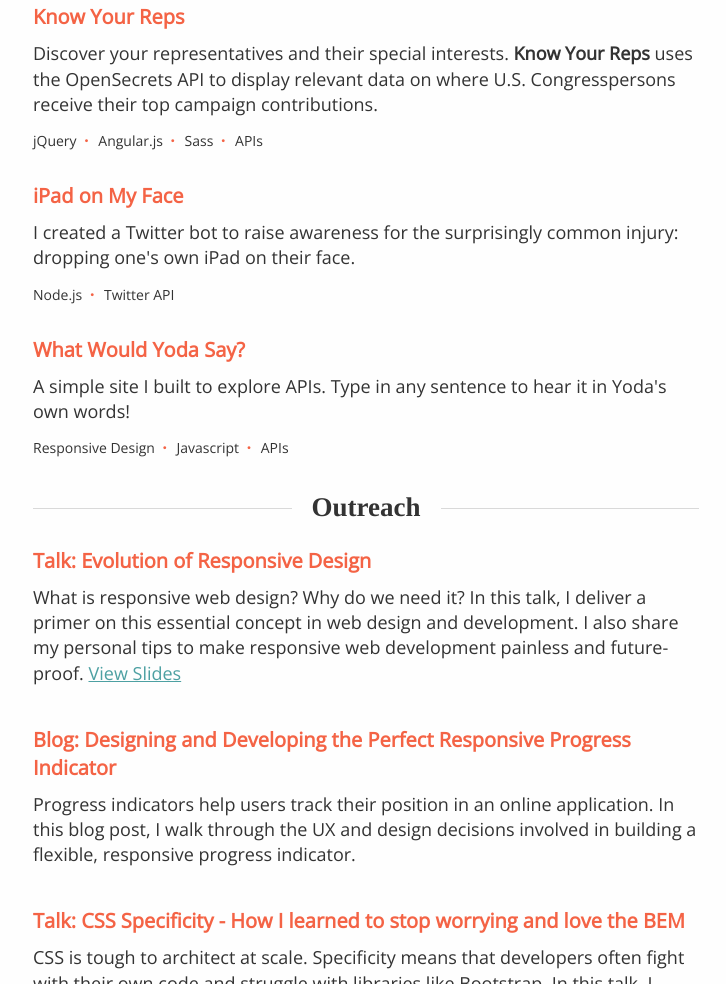
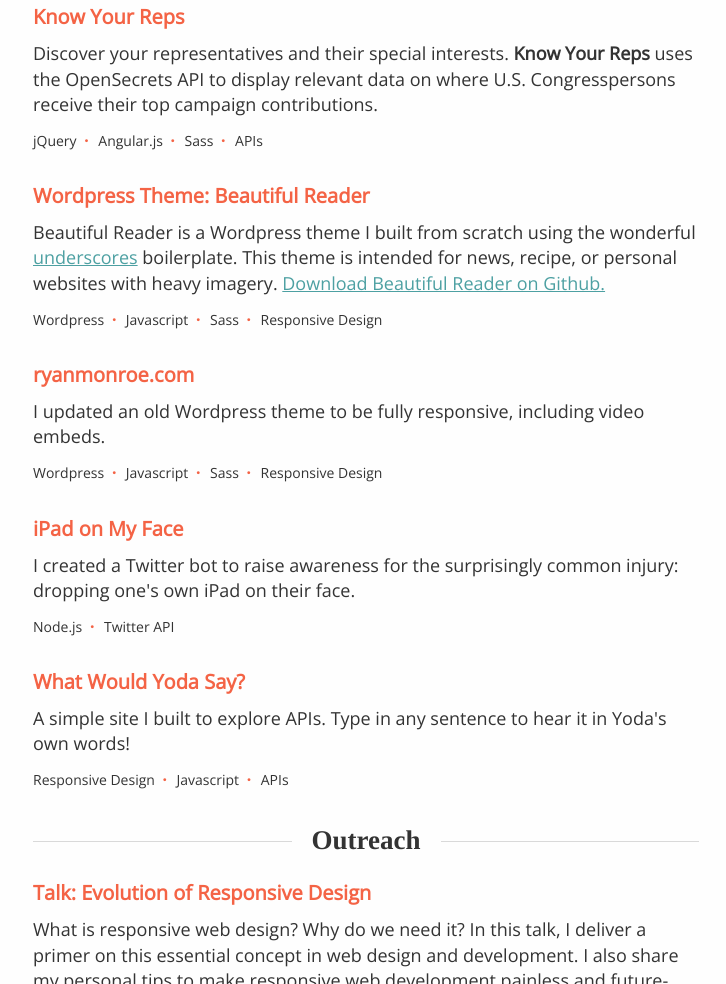
Before and after one commit to james-tw/jamestw, a plain HTML site: page index.html in a window 1280 px wide. Shown: the part 793-1777 px from the top of the page, without its empty margins (274-1000 px from the left). Drawn offline with nearby package versions, Linux system fonts and the light colour scheme; a web font is replaced by a local one.

Commit message:
Most recent update

```diff
--- a/index.html
+++ b/index.html
@@ -67,6 +67,26 @@
                             </ul>
                         </li>
                         <li class="project__item">
+                            <a href="http://www.jamestw.net/beautiful-reader" class="project__link"><h3 class="project__title">Wordpress Theme: Beautiful Reader</h3></a>
+                            <p class="project__description">Beautiful Reader is a Wordpress theme I built from scratch using the wonderful <a href="http://underscores.me/">underscores</a> boilerplate. This theme is intended for news, recipe, or personal websites with heavy imagery. <a href="https://github.com/james-tw/beautiful_reader">Download Beautiful Reader on Github.</a></p>
+                            <ul class="project__skills-list">
+                                <li class="project__skills-item">Wordpress</li>
+                                <li class="project__skills-item">Javascript</li>
+                                <li class="project__skills-item">Sass</li>
+                                <li class="project__skills-item">Responsive Design</li>
+                            </ul>
+                        </li>
+                        <li class="project__item">
+                            <a href="http://www.ryanmonroe.com" class="project__link"><h3 class="project__title">ryanmonroe.com</h3></a>
+                            <p class="project__description">I updated an old Wordpress theme to be fully responsive, including video embeds.</p>
+                            <ul class="project__skills-list">
+                                <li class="project__skills-item">Wordpress</li>
+                                <li class="project__skills-item">Javascript</li>
+                                <li class="project__skills-item">Sass</li>
+                                <li class="project__skills-item">Responsive Design</li>
+                            </ul>
+                        </li>
+                        <li class="project__item">
                             <a href="http://twitter.com/ipad_on_my_face" class="project__link"><h3 class="project__title">iPad on My Face</h3></a>
                             <p class="project__description">I created a Twitter bot to raise awareness for the surprisingly common injury: dropping one's own iPad on their face.</p>
                             <ul class="project__skills-list">
@@ -74,15 +94,6 @@
                                 <li class="project__skills-item">Twitter API</li>
                             </ul>
                         </li>
-                        <!-- <li class="project__item">
-                            <a href="http://www.ryanmonroe.com" class="project__link"><h3 class="project__title">ryanmonroe.com</h3></a>
-                            <p class="project__description">I updated an old Wordpress theme to be fully responsive, including video embeds.</p>
-                            <ul class="project__skills-list">
-                                <li class="project__skills-item">Wordpress</li>
-                                <li class="project__skills-item">Javascript</li>
-                                <li class="project__skills-item">Sass</li>
-                            </ul>
-                        </li> -->
                         <li class="project__item">
                             <a href="http://www.jamestw.net/yoda" class="project__link"><h3 class="project__title">What Would Yoda Say?</h3></a>
                             <p class="project__description">A simple site I built to explore APIs. Type in any sentence to hear it in Yoda's own words!</p>
--- a/sass/layout.scss
+++ b/sass/layout.scss
@@ -33,9 +33,6 @@ body {
         font-size: 36px;
     }
     &__title {
-        // font-family: 'Droid Serif', serif;
-        // line-height: 0;
-        // margin-left: 10px;
         font-size: 18px;
         color: $secondary-color;
     }
@@ -98,6 +95,10 @@ body {
         font-size: 20px;
         margin-bottom: 10px;
         color: $primary-color;
+
+        &:hover {
+            color: lighten($primary-color, 10%);
+        }
     }
 
     &__description {
@@ -111,12 +112,8 @@ body {
     }
     &__skills-item {
         display: inline-block;
-        // background: $primary-color-light;
-        // border: 1px solid $primary-color;
 
         color: $text-color;
-        // padding: 0 4px 1px;
-        // border-radius: 3px;
         font-size: 14px;
 
         &:not(:last-child) {
```
Also changed, not shown: css/main.css, 1 other file.
